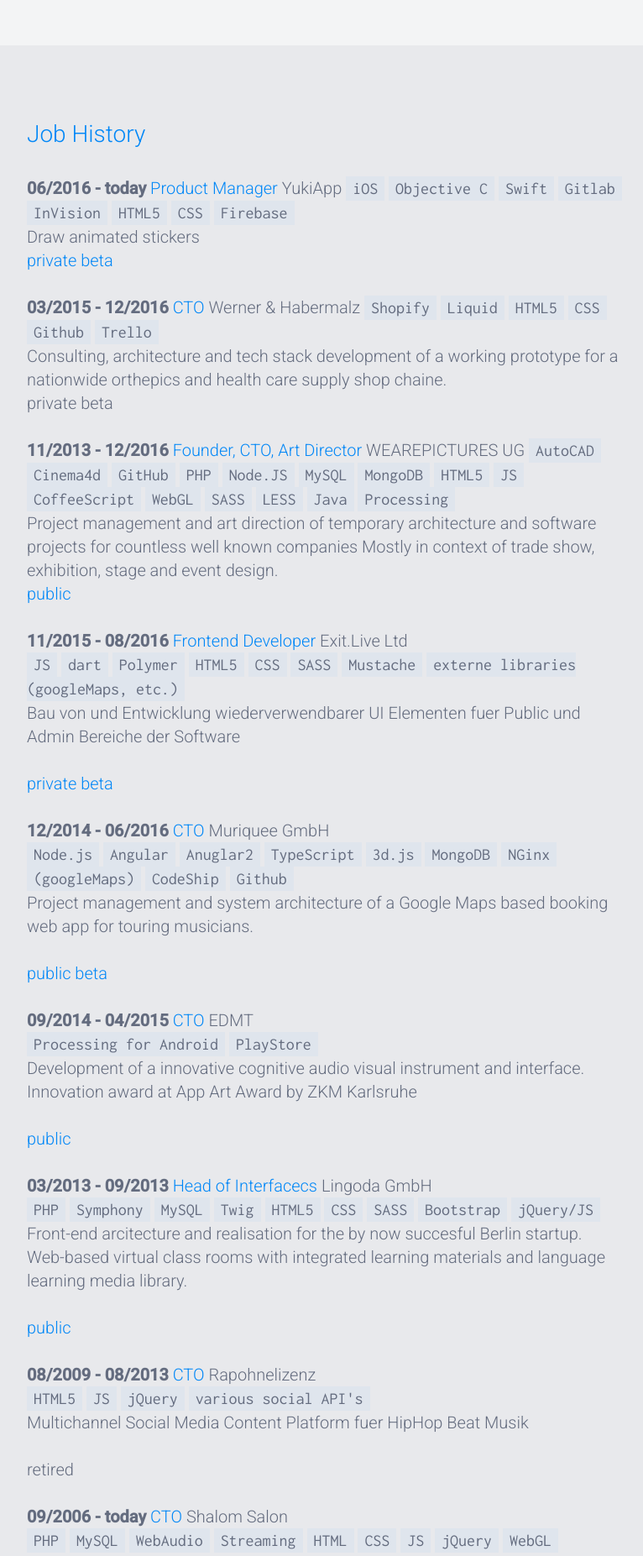
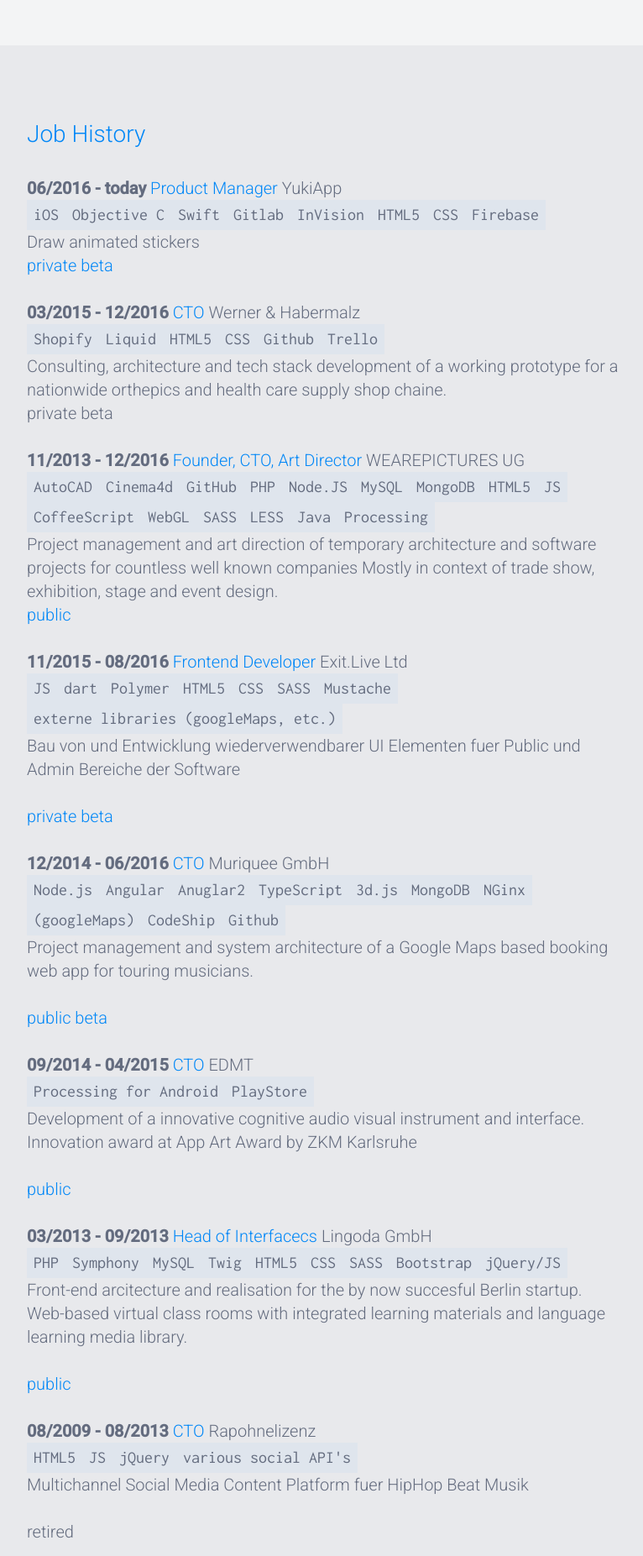
Before and after one commit to mandymozart/mandymozart, a Jekyll site: the page built from cv/index.html, in a window 1280 px wide. Shown: the part 366-2219 px from the top of the page at 84% size, without its empty margins (248-1014 px from the left). Built offline with Jekyll 4.4.1, drawn with Linux system fonts in a browser that asks for light colours.

Commit message:
fixed coma bug

```diff
--- a/css/main.css
+++ b/css/main.css
@@ -301,7 +301,7 @@ ul li:last-of-type { border: none; }
 
 .bitcoin { overflow: auto; }
 
-.skills .techstack {
+.skills, .techstack {
     flex-wrap: wrap;
     display: flex;
 }
```
